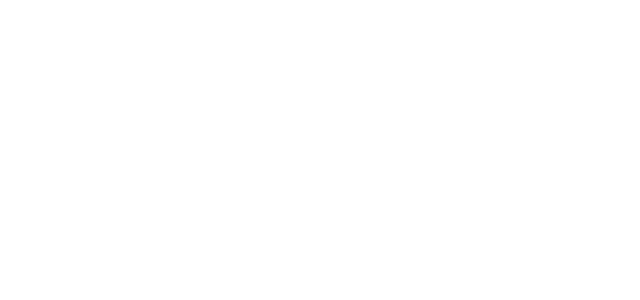
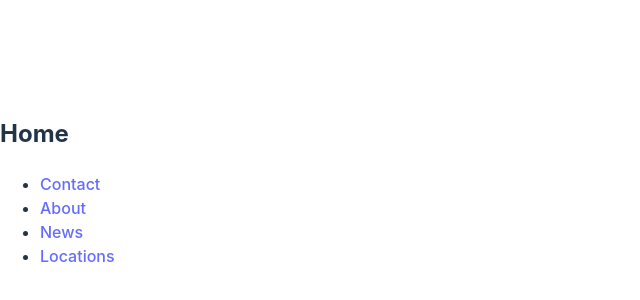
Before and after one commit to Mikael-Ronnberg/degree-project, a React (Vite) app: page / in a window 1280 px wide. Shown: the part 210-510 px from the top of the page, without its empty margins (0-640 px from the left). Built offline with nearby package versions, Linux system fonts and the light colour scheme.

Commit message:
setting up structure and files

```diff
--- a/package.json
+++ b/package.json
@@ -10,8 +10,10 @@
     "preview": "vite preview"
   },
   "dependencies": {
+    "@chakra-ui/react": "^2.8.2",
     "react": "^18.2.0",
-    "react-dom": "^18.2.0"
+    "react-dom": "^18.2.0",
+    "react-router-dom": "^6.20.1"
   },
   "devDependencies": {
     "@types/react": "^18.2.37",
--- a/src/App.tsx
+++ b/src/App.tsx
@@ -1,7 +1,13 @@
 import "./App.css";
+import { RouterProvider } from "react-router-dom";
+import { router } from "./router/Router";
 
 function App() {
-  return <></>;
+  return (
+    <>
+      <RouterProvider router={router} />
+    </>
+  );
 }
 
 export default App;
--- /dev/null
+++ b/src/pages/About.tsx
@@ -0,0 +1,7 @@
+export const About = () => {
+  return (
+    <>
+      <h2>About</h2>
+    </>
+  );
+};
--- /dev/null
+++ b/src/pages/Contact.tsx
@@ -0,0 +1,7 @@
+export const Contact = () => {
+  return (
+    <>
+      <h2>Contact</h2>
+    </>
+  );
+};
--- /dev/null
+++ b/src/pages/Home.tsx
@@ -0,0 +1,24 @@
+import { Link } from "react-router-dom";
+
+export const Home = () => {
+  return (
+    <>
+      <h2>Home</h2>
+
+      <ul>
+        <li>
+          <Link to="/contact">Contact</Link>
+        </li>
+        <li>
+          <Link to="/about">About</Link>
+        </li>
+        <li>
+          <Link to="/news">News</Link>
+        </li>
+        <li>
+          <Link to="/locations">Locations</Link>
+        </li>
+      </ul>
+    </>
+  );
+};
--- /dev/null
+++ b/src/pages/Locations.tsx
@@ -0,0 +1,7 @@
+export const Locations = () => {
+  return (
+    <>
+      <h2>Location</h2>
+    </>
+  );
+};
--- /dev/null
+++ b/src/pages/NewsBlog.tsx
@@ -0,0 +1,7 @@
+export const NewsBlog = () => {
+  return (
+    <>
+      <h2>News!</h2>
+    </>
+  );
+};
--- /dev/null
+++ b/src/router/Router.tsx
@@ -0,0 +1,29 @@
+import { createBrowserRouter } from "react-router-dom";
+import { Home } from "../pages/Home";
+import { NewsBlog } from "../pages/NewsBlog";
+import { Contact } from "../pages/Contact";
+import { About } from "../pages/About";
+import { Locations } from "../pages/Locations";
+
+export const router = createBrowserRouter([
+  {
+    path: "/",
+    element: <Home />,
+  },
+  {
+    path: "/about",
+    element: <About />,
+  },
+  {
+    path: "/contact",
+    element: <Contact />,
+  },
+  {
+    path: "/locations",
+    element: <Locations />,
+  },
+  {
+    path: "/news",
+    element: <NewsBlog />,
+  },
+]);
```
Also changed, not shown: src/theme.ts (added), 1 other file (tests, documents, lock files or other folders).
